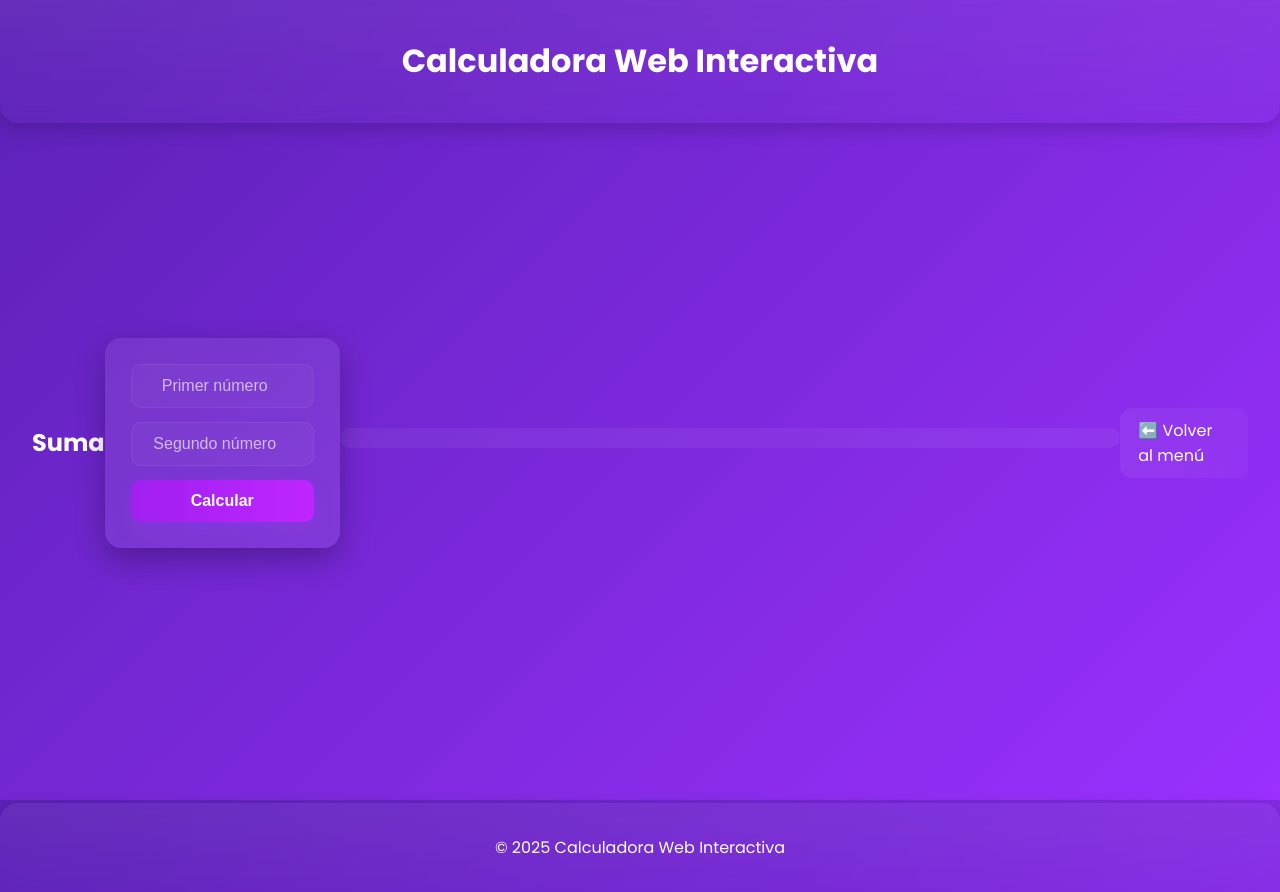
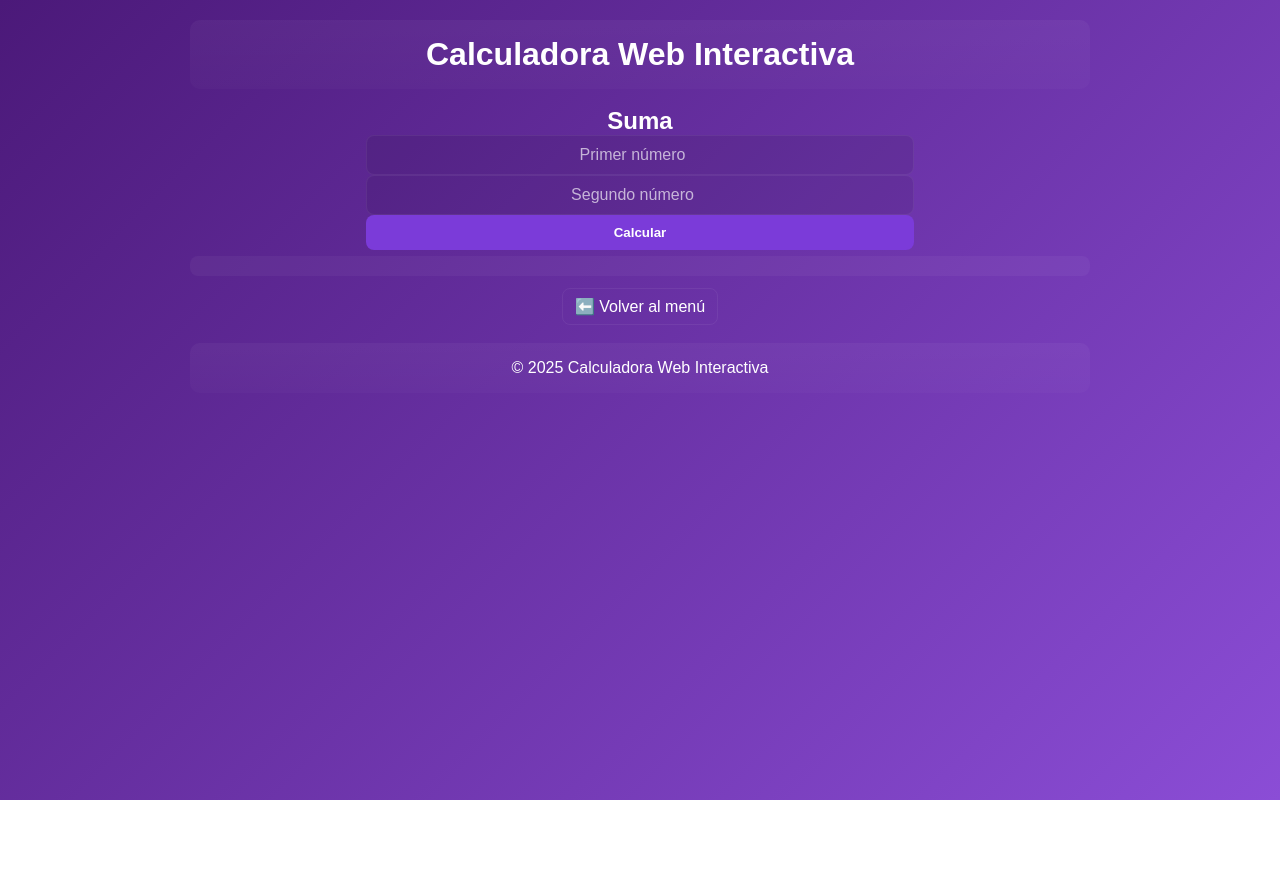
Before and after one commit to manuelaestrada99/calculadora-web-interactiva-, a plain HTML site: page suma.html in a window 1280 px wide. After the commit the page ends 800 px from the top, so only its background shows below. Drawn offline with Linux system fonts and the light colour scheme; files that its build step writes are made by us from their sources; files whose address does not match are found by name.

Commit message:
Revamp CSS styles for improved design and layout
Updated CSS styles for a more modern and robust design, including color changes and layout adjustments.

```diff
--- a/estilos.css
+++ b/estilos.css
@@ -1,133 +1,150 @@
-/* ===== Importar fuente (requiere internet) ===== */
-@import url('https://fonts.googleapis.com/css2?family=Poppins:wght@300;400;600;700&display=swap');
-
-/* ===== ESTILOS GENERALES ===== */
+/* === Estilos morados sencillos y robustos === */
 :root{
-  --bg1: #5b21b6;
-  --bg2: #9b30ff;
-  --glass: rgba(255,255,255,0.08);
-  --accent: #d580ff;
-  --btn: #a020f0;
-  --btn-hover: #bf26ff;
+  --bg-a: #4b1979;   /* morado oscuro */
+  --bg-b: #8b4dd6;   /* morado claro */
+  --panel: rgba(255,255,255,0.06);
+  --accent: #c78cff;
+  --btn: #7b3bd9;
+  --btn-hover: #9e66ff;
+  --text: #ffffff;
 }
 
-*{box-sizing:border-box}
-html,body{
-  height:100%;
-  margin:0;
-  font-family: 'Poppins', sans-serif;
-  background: linear-gradient(135deg, var(--bg1), var(--bg2));
-  color: #ffffff;
-  -webkit-font-smoothing:antialiased;
+/* Reset mínimo */
+*{box-sizing:border-box;margin:0;padding:0}
+html,body{height:100%}
+
+/* Fondo */
+body{
+  font-family: Arial, Helvetica, sans-serif;
+  background: linear-gradient(135deg,var(--bg-a),var(--bg-b));
+  color:var(--text);
+  display:flex;
+  flex-direction:column;
+  align-items:center;
+  min-height:100vh;
+  padding:20px;
 }
 
-/* HEADER / FOOTER */
+/* Header / Footer */
 header, footer{
   width:100%;
-  padding:1rem 1.25rem;
+  max-width:900px;
+  background: linear-gradient(180deg, rgba(255,255,255,0.04), rgba(255,255,255,0.02));
+  padding:16px;
+  border-radius:10px;
   text-align:center;
-  background: linear-gradient(180deg, rgba(255,255,255,0.06), rgba(255,255,255,0.02));
-  backdrop-filter: blur(6px);
-  border-bottom-left-radius: 18px;
-  border-bottom-right-radius: 18px;
-  box-shadow: 0 6px 18px rgba(0,0,0,0.18);
+  margin-bottom:18px;
 }
-footer{
-  border-top-left-radius: 18px;
-  border-top-right-radius: 18px;
-  border-bottom-left-radius: 0;
-  border-bottom-right-radius: 0;
-  margin-top: 2.5rem;
+footer{ margin-top:18px; }
+
+/* Main */
+main{
+  width:100%;
+  max-width:900px;
+  display:flex;
+  justify-content:center;
+  align-items:center;
+  flex-direction:column;
 }
 
-/* MAIN LAYOUT */
-main{
-  min-height: calc(100vh - 160px);
+/* Menu botones (index) */
+.menu{
   display:flex;
-  align-items:center;
+  gap:12px;
+  flex-wrap:wrap;
   justify-content:center;
-  padding:2rem;
+  margin:18px 0;
+}
+.menu a{
+  text-decoration:none;
+  background:var(--panel);
+  color:var(--text);
+  padding:12px 18px;
+  border-radius:10px;
+  border:2px solid rgba(255,255,255,0.04);
+  display:inline-block;
+  font-weight:600;
+  transition: transform .15s ease, background .15s ease;
+}
+.menu a:hover{
+  transform:translateY(-6px);
+  background: linear-gradient(90deg,var(--btn),var(--btn-hover));
+  color:#fff;
 }
 
-/* FORM */
-form{
-  width: 340px;
-  max-width: calc(100% - 40px);
-  background: var(--glass);
-  padding: 26px;
-  border-radius: 16px;
-  box-shadow: 0 12px 30px rgba(0,0,0,0.28);
+/* Form container */
+.form-card{
+  width:340px;
+  background:var(--panel);
+  padding:20px;
+  border-radius:12px;
+  box-shadow: 0 8px 20px rgba(0,0,0,0.25);
   display:flex;
   flex-direction:column;
-  gap:14px;
+  gap:12px;
   align-items:center;
-  transform: translateY(0);
 }
 
 /* Inputs */
 input[type="number"], input{
   width:100%;
-  padding:12px 14px;
-  border-radius:10px;
+  padding:10px 12px;
+  border-radius:8px;
   border:1px solid rgba(255,255,255,0.06);
-  background: rgba(255,255,255,0.03);
-  color:#fff;
+  background: rgba(0,0,0,0.08);
+  color:var(--text);
   font-size:1rem;
+  outline:none;
   text-align:center;
-  outline:none;
-  transition: box-shadow .18s ease, transform .12s ease;
 }
 input::placeholder{ color: rgba(255,255,255,0.65); }
-input:focus{
-  box-shadow: 0 6px 22px rgba(177,54,255,0.18);
-  transform: translateY(-2px);
-}
+input:focus{ box-shadow: 0 6px 18px rgba(155,77,255,0.15); transform:translateY(-2px); }
 
-/* Button */
+/* Buttons */
 button{
   width:100%;
-  padding:12px 14px;
-  border-radius:10px;
+  padding:10px;
+  border-radius:8px;
   border:none;
-  background: linear-gradient(90deg, var(--btn), var(--btn-hover));
+  background:var(--btn);
   color:#fff;
-  font-weight:600;
+  font-weight:700;
   cursor:pointer;
-  font-size:1rem;
-  box-shadow: 0 8px 20px rgba(159,63,255,0.18);
-  transition: transform .18s ease, box-shadow .18s ease;
+  transition: transform .12s ease, box-shadow .12s ease;
 }
-button:hover{ transform: translateY(-4px) scale(1.02); box-shadow: 0 18px 40px rgba(159,63,255,0.28); }
+button:hover{
+  background:var(--btn-hover);
+  transform:translateY(-4px);
+  box-shadow:0 12px 30px rgba(124,58,237,0.18);
+}
 
 /* Resultado */
 #resultado{
   width:100%;
-  margin-top:6px;
   padding:10px;
-  border-radius:10px;
-  background: rgba(255,255,255,0.05);
+  border-radius:8px;
+  background: rgba(255,255,255,0.04);
   text-align:center;
   font-weight:700;
+  margin-top:6px;
 }
 
 /* Volver / enlaces */
-.volver, .menu a {
+.volver{
+  margin-top:12px;
   display:inline-block;
+  padding:8px 12px;
+  border-radius:8px;
   text-decoration:none;
-  color:#fff;
-  padding:10px 18px;
-  border-radius:12px;
-  background: linear-gradient(90deg, rgba(255,255,255,0.06), rgba(255,255,255,0.03));
-  transition: transform .15s ease, background .15s ease;
+  background: transparent;
+  color:var(--text);
+  border:1px solid rgba(255,255,255,0.06);
 }
-.volver:hover, .menu a:hover { transform: translateY(-6px); background: var(--accent); color:#1a042f; }
+.volver:hover{ background:var(--accent); color:#220033; transform:translateY(-4px); }
 
-/* MENU */
-.menu{ display:flex; gap:12px; flex-wrap:wrap; justify-content:center; margin-top:18px; }
-.menu a{ min-width:140px; text-align:center; font-weight:600; }
-
-/* RESPONSIVE */
+/* Responsive */
 @media (max-width:420px){
-  form{ width:92%; padding:18px; gap:10px; }
-  header, footer{ padding:0.9rem; }
+  .form-card{ width:92%; padding:14px; }
+  header, footer{ padding:12px; }
+  .menu a{ padding:10px 12px; min-width:120px }
 }
```
